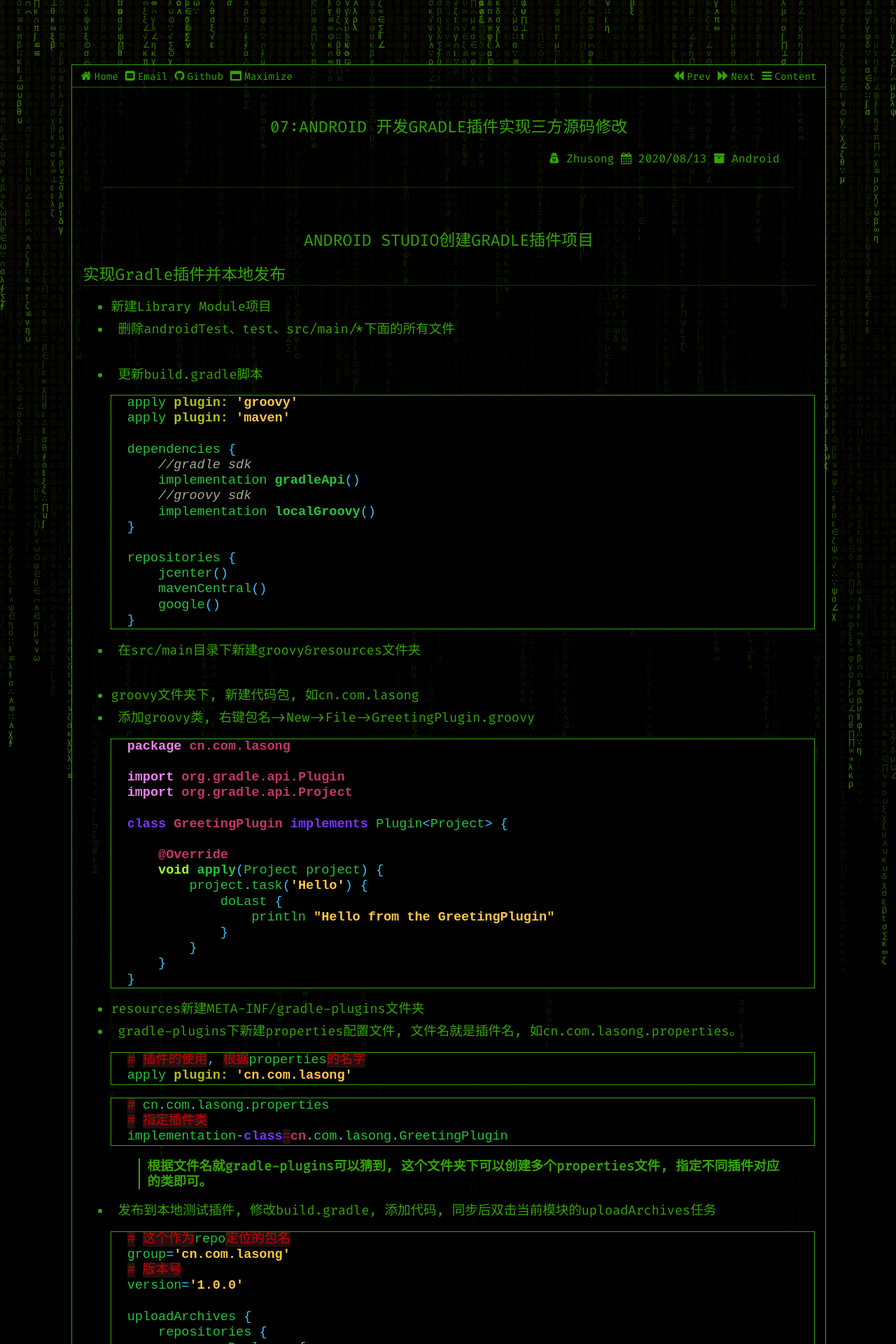
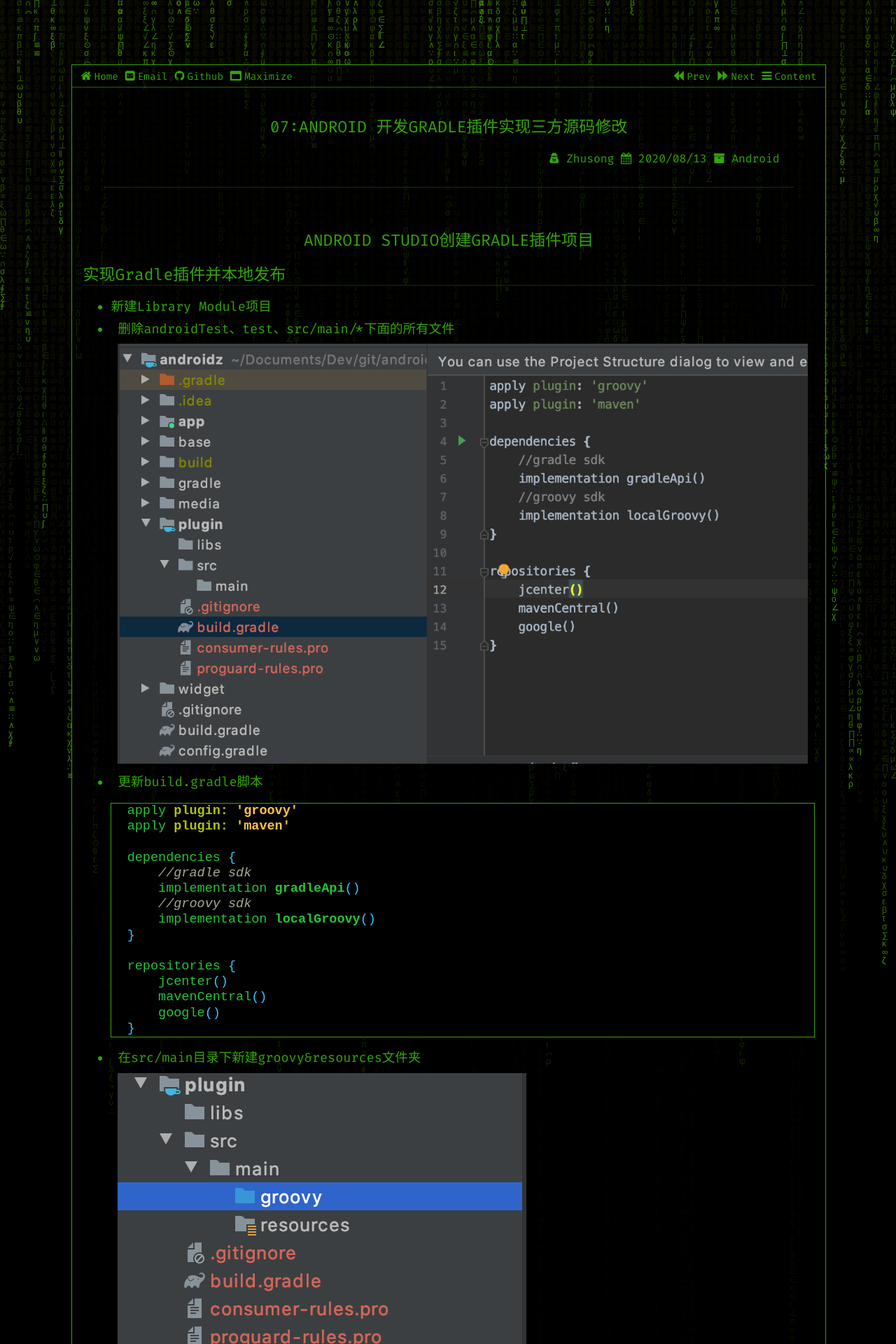
Before and after one commit to zhusonger/www.lasong.com.cn, a Jekyll site: the page built from _posts/Android/2020-08-13-android-plugin.md, in a window 1280 px wide. Shown: the top 1920 px of the page at 70% size. Built offline with Jekyll 4.4.1, drawn with Linux system fonts in a browser that asks for light colours; some of the changed text lies outside the part shown.

Commit message:
更新图片路径

````diff
--- a/_posts/Android/2020-08-13-android-plugin.md
+++ b/_posts/Android/2020-08-13-android-plugin.md
@@ -16,7 +16,7 @@
 * 新建Library Module项目
 * 删除androidTest、test、src/main/*下面的所有文件
 
-	![](./plugin_0.png)
+	![]({{site.assets_path}}/img/android/plugin_0.png)
 
 * 更新build.gradle脚本
 
@@ -39,7 +39,7 @@
 	```
 * 在src/main目录下新建groovy&resources文件夹
 
-	![](./plugin_1.png)
+	![]({{site.assets_path}}/img/android/plugin_1.png)
 
 * groovy文件夹下, 新建代码包, 如cn.com.lasong
 * 添加groovy类, 右键包名->New->File->GreetingPlugin.groovy
@@ -100,15 +100,15 @@
 
 * 修改项目根目录, 添加插件
 
-	![](./plugin_3.png)
+	![]({{site.assets_path}}/img/android/plugin_3.png)
 
 * 在其他模块应用并执行任务
 
-	![](./plugin_4.png)
+	![]({{site.assets_path}}/img/android/plugin_4.png)
 
 * 查看Build下的日志
 
-	![](./plugin_5.png)
+	![]({{site.assets_path}}/img/android/plugin_5.png)
 
 #  实现
 
````
Also changed, not shown: assets/img/android/plugin_0.png (renamed from _posts/Android/plugin_0.png), assets/img/android/plugin_1.png (renamed from _posts/Android/plugin_1.png), assets/img/android/plugin_2.png (renamed from _posts/Android/plugin_2.png), assets/img/android/plugin_3.png (renamed from _posts/Android/plugin_3.png), assets/img/android/plugin_4.png (renamed from _posts/Android/plugin_4.png), assets/img/android/plugin_5.png (renamed from _posts/Android/plugin_5.png).
